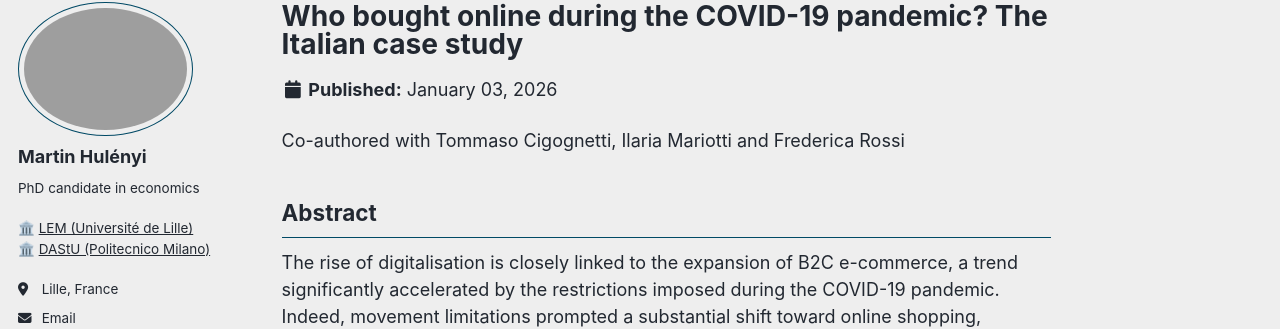
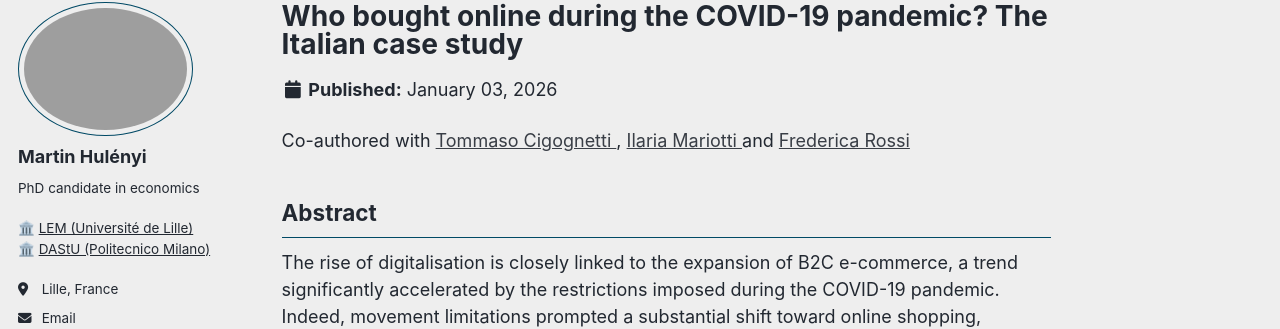
Before and after one commit to martinhulenyi/martinhulenyi.github.io, a Jekyll site: the page built from _ongoing_work/03_e-commerce_profile.md, in a window 1280 px wide and 900 px high. Shown: the part 97-426 px from the top of the window. Built offline with Jekyll 4.4.1, drawn with Linux system fonts in a browser that asks for light colours; some web fonts are replaced; a script that is not in the unit is left out; part of the change alters nothing that is shown.

```diff
--- a/_ongoing_work/03_e-commerce_profile.md
+++ b/_ongoing_work/03_e-commerce_profile.md
@@ -11,8 +11,7 @@ permalink: /publication/e-commerce_profile/
 # Shows on the publications OVERVIEW only:
 excerpt: "The rise of digitalisation is closely linked to the expansion of B2C e-commerce, a trend significantly accelerated by the restrictions imposed during the COVID-19 pandemic. Indeed, movement limitations prompted a substantial shift toward online shopping, compelling quick adaptionsadaptations from consumers and producers. This transformation has altered regions' and cities' spatial and territorial dynamics, highlighting the need for effective logistics optimisation. To address this, it is crucial to understand the profiles of e-commerce customers. The paper aims to analyse the socio-demographic and economic factors influencing the propensity to shop online in Italy before and during the COVID-19 pandemic. To pursue this aim, data from the ISTAT Aspects of Everyday Life household survey are analyzed through a logit model. Results provide new insights into how the pandemic has reshaped the characteristics of online consumers, offering valuable information and recommendations for policymakers and stakeholders in the e-commerce sector."
 ---
-Co-authored with  Tommaso Cigognetti, Ilaria Mariotti and Frederica Rossi
-
+Co-authored with <a href="https://scholar.google.com/citations?user=Nnirhs0AAAAJ&hl=it" target="_blank" rel="noopener"> Tommaso Cigognetti </a>, <a href="https://scholar.google.com/citations?user=gFVR6jAAAAAJ&hl=it&oi=ao" target="_blank" rel="noopener"> Ilaria Mariotti </a>   and <a href="https://scholar.google.com/citations?user=V7OKfOUAAAAJ&hl=it&oi=sra" target="_blank" rel="noopener"> Frederica Rossi </a>
 ## Abstract
 The rise of digitalisation is closely linked to the expansion of B2C e-commerce, a trend significantly accelerated by the restrictions imposed during the COVID-19 pandemic. Indeed, movement limitations prompted a substantial shift toward online shopping, compelling quick adaptionsadaptations from consumers and producers. This transformation has altered regions' and cities' spatial and territorial dynamics, highlighting the need for effective logistics optimisation. To address this, it is crucial to understand the profiles of e-commerce customers. The paper aims to analyse the socio-demographic and economic factors influencing the propensity to shop online in Italy before and during the COVID-19 pandemic. To pursue this aim, data from the ISTAT Aspects of Everyday Life household survey are analyzed through a logit model. Results provide new insights into how the pandemic has reshaped the characteristics of online consumers, offering valuable information and recommendations for policymakers and stakeholders in the e-commerce sector.
 
```
